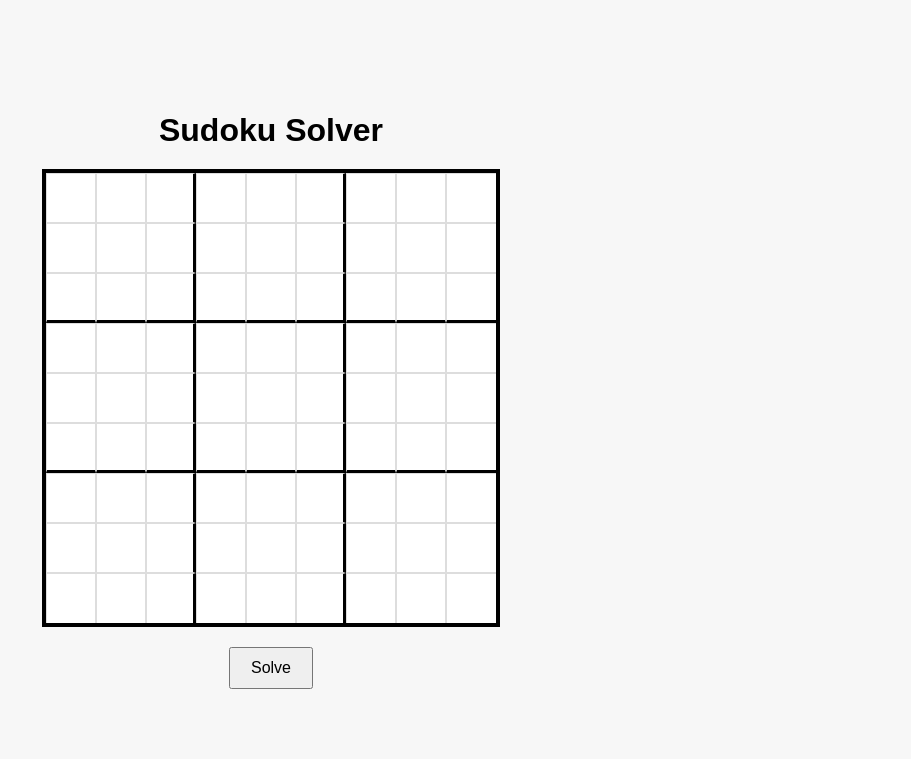
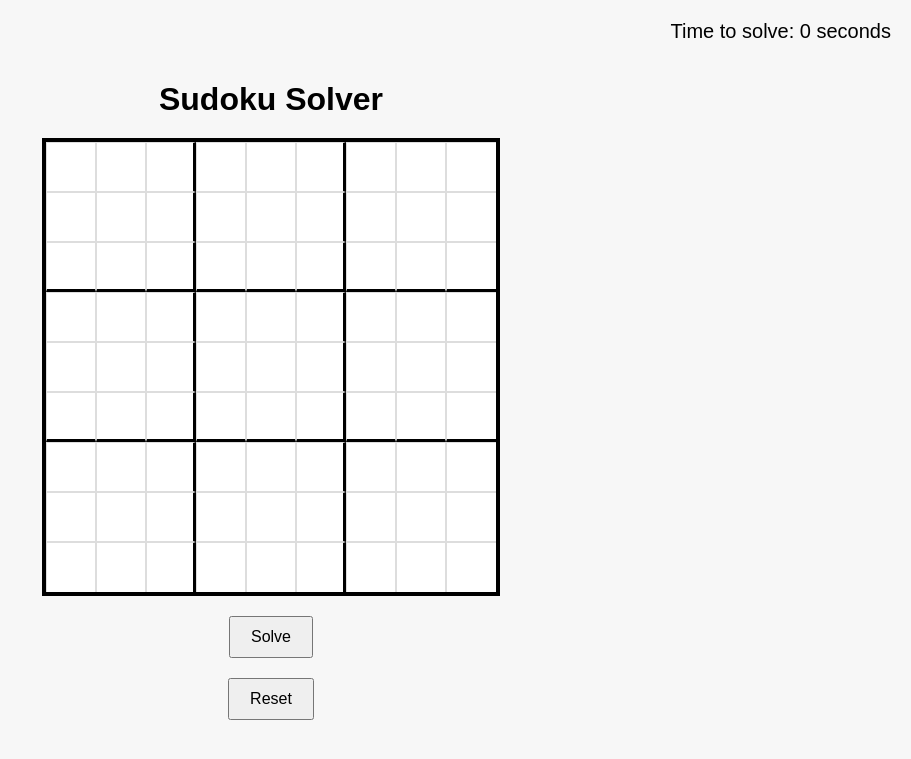
Before and after one commit to jjxobi/Sodoku-Solver, a Flask app: page / in a window 1280 px wide. Shown: the top 759 px of the page, without its empty margins (369-1280 px from the left). Run offline with Flask 3, Linux system fonts and the light colour scheme.

Commit message:
Added timer

```diff
--- a/static/script.js
+++ b/static/script.js
@@ -13,15 +13,84 @@ $(document).ready(function() {
             success: function(response) {
                 // Handle the response here
                 if (response.solution) {
-                    // Update the Sudoku grid with the solution
+                    console.log('Solution found:', response.solution); // Log the solution
+
+                    // Loop through the input elements and set their values
+                    for (let row = 0; row < 9; row++) {
+                        for (let col = 0; col < 9; col++) {
+                            const cellValue = response.solution[row * 9 + col];
+                            $(`#cell-${row}-${col}`).val(cellValue); // Update the input value
+                        }
+                    }
                 } else {
                     // Display an error message if no solution is found
+                    console.log('No solution found'); // Log the error
+                    // You can add code here to display an error message to the user
                 }
             },
             error: function(xhr, status, error) {
                 // Handle errors here
                 console.error('AJAX error:', status, error);
+                // You can add code here to handle and display AJAX errors
             }
         });
     });
 });
+
+document.addEventListener('DOMContentLoaded', function () {
+
+const resetButton = document.querySelector('#reset-button');
+resetButton.addEventListener('click', function () {
+    // Clear all input cells
+    const cells = document.querySelectorAll('.sudoku-cell');
+    cells.forEach(function (cell) {
+        cell.value = ''; // Clear the cell
+    });
+});
+});
+
+// Timer
+var timerInterval;
+var startTime;
+
+function startTimer() {
+    startTime = Date.now();
+    timerInterval = setInterval(function() {
+        var elapsedTime = Date.now() - startTime;
+        document.getElementById('time').textContent = (elapsedTime / 1000).toFixed(2);
+    }, 100); // Update the timer every 100 ms
+}
+
+function stopTimer() {
+    clearInterval(timerInterval);
+    var elapsedTime = Date.now() - startTime;
+    document.getElementById('time').textContent = (elapsedTime / 1000).toFixed(2);
+}
+
+// Modify your existing $(document).ready function
+$(document).ready(function() {
+    $('#sudoku-form').on('submit', function(event) {
+        event.preventDefault(); // Prevent the default form submission
+
+        // ... existing code ...
+
+        // Start the timer when the form is submitted
+        startTimer();
+
+        $.ajax({
+            // ... existing AJAX setup ...
+            success: function(response) {
+                // Stop the timer as soon as the solution is received
+                stopTimer();
+
+                // ... existing code for updating the grid ...
+            },
+            error: function(xhr, status, error) {
+                // ... existing error handling ...
+
+                // Stop the timer if an error occurs
+                stopTimer();
+            }
+        });
+    });
+});
--- a/static/style.css
+++ b/static/style.css
@@ -65,3 +65,10 @@ button {
     margin: 20px auto; /* Top and Bottom 20px, Left and Right auto */
     display: block; /* Block level elements can receive margin auto for horizontal centering */
 }
+
+#timer {
+    position: absolute;
+    right: 20px; /* Or however far from the right side you want */
+    top: 20px; /* Adjust as needed */
+    font-size: 20px;
+}
--- a/templates/index.html
+++ b/templates/index.html
@@ -20,13 +20,15 @@
                             type="text"
                             maxlength="1"
                             name="cell-{{ row }}-{{ col }}"
+                            id="cell-{{ row }}-{{ col }}"
                             pattern="[1-9]*"
                             class="sudoku-cell{{ ' right-border' if col % 3 == 2 and col != 8 else '' }}{{ ' bottom-border' if row % 3 == 2 and row != 8 else '' }}">
                     {% endfor %}
                 </div>
             {% endfor %}
         </div>
-        <button type="submit">Solve</button>
+        <div id="timer">Time to solve: <span id="time">0</span> seconds</div>
+        <button type="submit">Solve</button> <button type="button" id="reset-button">Reset</button>
     </form>
 </body>
 </html>
```
